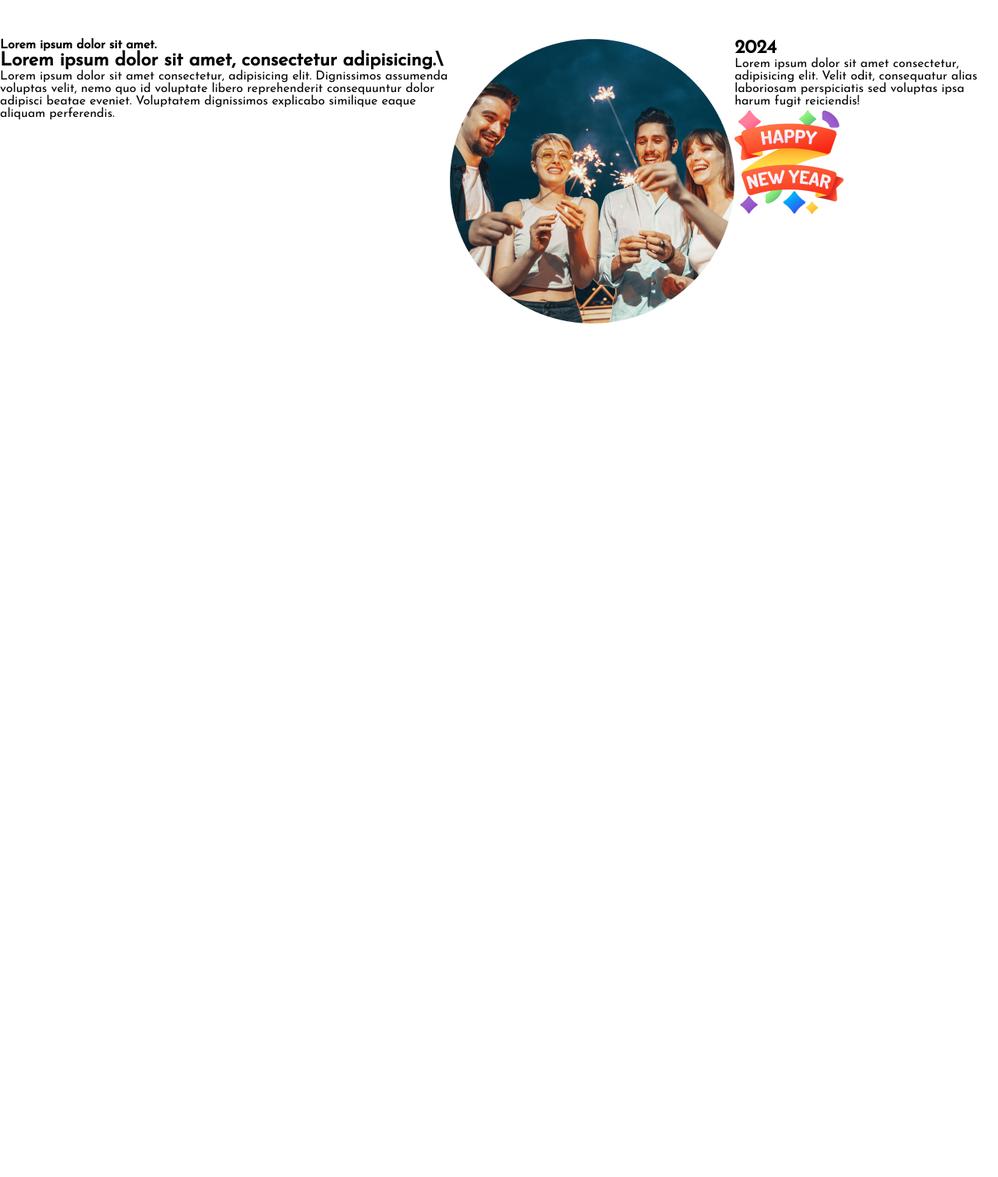
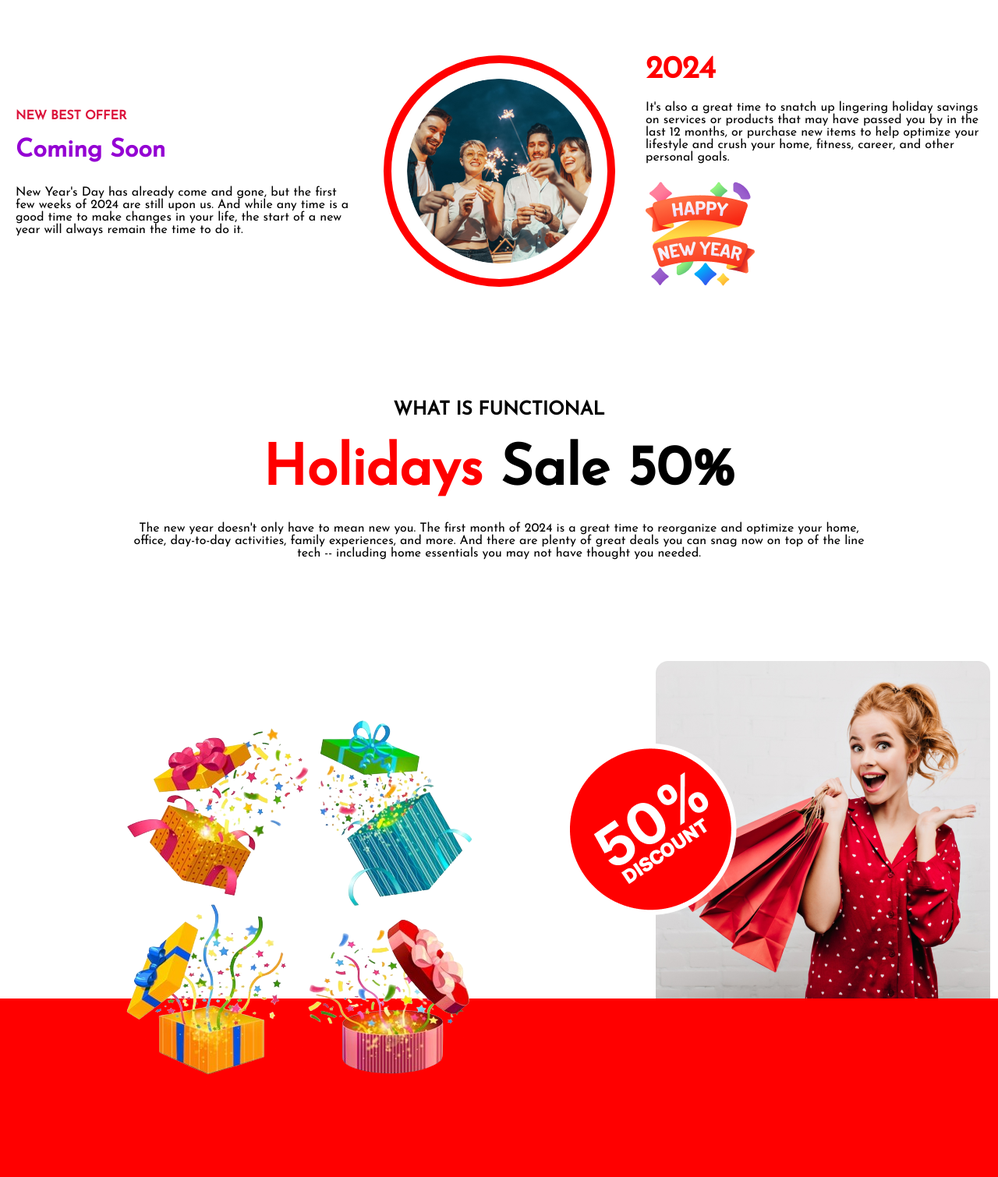
Before and after one commit to khsultana/happy-new-year, a plain HTML site: page index.html in a window 1280 px wide. Shown: the part 2660-4170 px from the top of the page at 78% size. Before the commit the page ends 3079 px from the top, so only its background shows below. Drawn offline with Linux system fonts and the light colour scheme.

Commit message:
many section add

```diff
--- a/css/style.css
+++ b/css/style.css
@@ -1,85 +1,98 @@
 @import url('https://fonts.googleapis.com/css2?family=Josefin+Sans&display=swap');
 
-*{
+* {
     margin: 0;
     padding: 0%;
     font-family: 'Josefin Sans', sans-serif;
 }
-.header-section{
-background:linear-gradient(180deg, rgb(0, 0, 0), transparent), url(../resources/Banner\ Image.png);
+
+.header-section {
+    background: linear-gradient(180deg, rgb(0, 0, 0), transparent), url(../resources/Banner\ Image.png);
     max-width: 1320px;
     height: 600px;
     background-size: cover;
 }
-.banner-paragraph p{
+
+.banner-paragraph p {
     text-align: center;
     font-size: 32px;
     color: white;
     padding-top: 177px;
 }
-.header-section h1{
+
+.header-section h1 {
     text-align: center;
     font-size: 72px;
     color: white;
     padding-top: 20px;
 }
 
-.section-part{
+.section-part {
     text-align: center;
     padding-top: 120px;
 }
-.section-part h1{
+
+.section-part h1 {
     color: red;
     font-size: 80px;
 }
-.section-part p{
+
+.section-part p {
     color: red;
     font-size: 22px;
     padding-top: 30px;
 }
-.section-part h4{
+
+.section-part h4 {
     font-size: 30px;
     padding-top: 10px;
 }
-.section-img img{
+
+.section-img img {
     padding-top: 45px;
     display: block;
     margin: auto;
     width: 50%;
 }
-.midnight-section{
+
+.midnight-section {
     margin-top: 120px;
     max-width: 1320px;
     height: 600px;
     background-size: cover;
-    background-image:linear-gradient(90deg, rgb(0, 0, 0), transparent), url(../resources/Vectorrr.png);
+    background-image: linear-gradient(90deg, rgb(0, 0, 0), transparent), url(../resources/Vectorrr.png);
 }
 
-.midnight-party{
+.midnight-party {
     display: flex;
     justify-content: center;
     align-items: center;
 }
-.text-section{
+
+.text-section {
     width: 50%;
     margin-top: 100px;
 }
-.img-section{
+
+.img-section {
     margin-top: 100px;
 }
-.text-section h1{
+
+.text-section h1 {
     text-align: left;
     font-size: 72px;
     color: white;
     padding-top: 20px;
 }
-.text-section p{
+
+.text-section p {
     text-align: left;
     font-size: 20px;
     color: white;
     padding-top: 20px;
 }
-.text-section button{
+
+.text-section button {
     border-style: none;
     padding: 20px 40px;
     background-color: crimson;
@@ -89,17 +102,18 @@ background-size: cover;
 
 }
 
-.time-section{
+.time-section {
     max-width: 1320px;
     height: 482px;
-    background-image: linear-gradient(180deg, pink , white);
+    background-image: linear-gradient(180deg, pink, white);
     margin-top: 120px;
     font-size: 30px;
     text-align: center;
     margin-bottom: 50px;
     justify-content: center;
 }
-.btn-section button{
+
+.btn-section button {
     border-style: none;
     padding: 20px 40px;
     background-color: crimson;
@@ -107,10 +121,99 @@ background-size: cover;
     font-size: 20px;
     margin-top: 20px;
 }
-.time{
+
+.time {
     padding-top: 220px;
 }
-.coming-soon{
+
+.coming-soon {
     display: flex;
-    justify-content: space-evenly
+    margin: 0% auto;
+    align-items: center;
+    gap: 40px;
+    max-width: 1320;
+    padding: 20px;
 }
+
+.part-one {
+    width: 50%;
+}
+
+.part-one h4 {
+    color: crimson;
+    padding-bottom: 20px;
+}
+
+.part-one h1 {
+    font-size: 32px;
+    color: darkviolet;
+    padding-bottom: 30px;
+}
+
+
+.part-two img {
+    width: 80%;
+    border: 10px solid red;
+    border-radius: 50%;
+    padding: 20px;
+}
+
+.part-three {
+    width: 50%;
+}
+
+.part-three h1 {
+    color: red;
+    font-size: 40px;
+    padding-bottom: 20px;
+}
+
+.part-three p {
+    padding-bottom: 20px;
+
+}
+
+.functional {
+    text-align: center;
+    width: 75%;
+    margin: 0% auto;
+    margin-top: 120px;
+}
+
+.functional h4 {
+    font-size: 24px;
+    padding-bottom: 30px;
+}
+
+.functional h1 {
+    font-size: 72px;
+    padding-bottom: 30px;
+}
+
+
+
+.holy {
+    color: red;
+}
+
+.discount-section {
+    display: flex;
+    margin-top: 120px;
+    background-image: url(../resources/Box.png), url(../resources/Rectangle\ 2.png);
+    background-repeat: no-repeat;
+    background-position: left, bottom;
+    padding-bottom: 215px;
+    justify-content: right;
+}
+
+.image-sec {
+    display: flex;
+    align-items: center;
+    padding: 10px;
+
+}
+
+.circle {
+    position: relative;
+    left: 20%;
+}
--- a/index.html
+++ b/index.html
@@ -1,13 +1,17 @@
 <!DOCTYPE html>
 <html lang="en">
+
     <head>
         <meta charset="UTF-8">
         <meta name="viewport" content="width=device-width, initial-scale=1.0">
         <title> Happy New Year </title>
-     <link rel="stylesheet" href="https://cdnjs.cloudflare.com/ajax/libs/font-awesome/6.5.1/css/all.min.css" integrity="sha512-DTOQO9RWCH3ppGqcWaEA1BIZOC6xxalwEsw9c2QQeAIftl+Vegovlnee1c9QX4TctnWMn13TZye+giMm8e2LwA==" crossorigin="anonymous" referrerpolicy="no-referrer" />
+        <link rel="stylesheet" href="https://cdnjs.cloudflare.com/ajax/libs/font-awesome/6.5.1/css/all.min.css"
+            integrity="sha512-DTOQO9RWCH3ppGqcWaEA1BIZOC6xxalwEsw9c2QQeAIftl+Vegovlnee1c9QX4TctnWMn13TZye+giMm8e2LwA=="
+            crossorigin="anonymous" referrerpolicy="no-referrer" />
         <link rel="stylesheet" href="css/style.css">
 
     </head>
+
     <body>
         <header class="header-section">
             <div class="banner-paragraph">
@@ -34,7 +38,8 @@
             <div class="midnight-party">
                 <div class="text-section">
                     <h1>Welcome to midnight party</h1>
-        <p>Male fronted premier party band based in London perfect for wedding receptions, private parties, corporate functions and much more    </p>
+                    <p>Male fronted premier party band based in London perfect for wedding receptions, private parties,
+                        corporate functions and much more </p>
                     <button>Join Now</button>
                 </div>
                 <div class="img-section">
@@ -48,9 +53,9 @@
         <section class="time-section">
             <div class="time">
                 <div class="text-span">
-        <span style="color: chocolate;">Place: </span> <a>New Park Hotel</a> <br>
-        <span style="color: chocolate;">Date: </span> <a>10 January Night 2024</a><br>
-        <span style="color: chocolate;">Time: </span> <a>Evening 7.30 pm to 12.30 am</a>
+                    <span style="color: rgb(255, 106, 0);">Place: </span> <a>New Park Hotel</a> <br>
+                    <span style="color: rgb(255, 106, 0)">Date: </span> <a>10 January Night 2024</a><br>
+                    <span style="color: rgb(255, 106, 0)">Time: </span> <a>Evening 7.30 pm to 12.30 am</a>
                 </div>
                 <div class="btn-section">
                     <button>Join Now</button>
@@ -62,19 +67,54 @@
         <!-- section 04 -->
         <section class="coming-soon">
             <div class="part-one">
-        <h4>Lorem ipsum dolor sit amet.</h4>
-        <h1>Lorem ipsum dolor sit amet, consectetur adipisicing.\</h1>
-        <p>Lorem ipsum dolor sit amet consectetur, adipisicing elit. Dignissimos assumenda voluptas velit, nemo quo id voluptate libero reprehenderit consequuntur dolor adipisci beatae eveniet. Voluptatem dignissimos explicabo similique eaque aliquam perferendis.</p>
+                <h4>NEW BEST OFFER</h4>
+                <h1>Coming Soon</h1>
+                <p>New Year's Day has already come and gone, but the first few weeks of 2024 are still upon us. And
+                    while any time is a good time to make changes in your life, the start of a new year will always
+                    remain the time to do it.
+
+                </p>
             </div>
             <div class="part-two">
                 <img src="resources/Ellipse 1.png" alt="">
             </div>
             <div class="part-three">
                 <h1>2024</h1>
-        <p>Lorem ipsum dolor sit amet consectetur, adipisicing elit. Velit odit, consequatur alias laboriosam perspiciatis sed voluptas ipsa harum fugit reiciendis!</p>
+                <p>It's also a great time to snatch up lingering holiday savings on services or products that may have
+                    passed you by in the last 12 months, or purchase new items to help optimize your lifestyle and crush
+                    your home, fitness, career, and other personal goals.
+
+                </p>
                 <img src="resources/Group 96.png" alt="">
             </div>
         </section>
         <!-- section 04 -->
+
+        <!-- section 05 -->
+        <section class="functional">
+            <h4>
+                WHAT IS FUNCTIONAL
+            </h4>
+            <h1><span class="holy">Holidays</span> Sale 50%</h1>
+            <p>The new year doesn't only have to mean new you. The first month of 2024 is a great time to reorganize and
+                optimize your home, office, day-to-day activities, family experiences, and more. And there are plenty of
+                great deals you can snag now on top of the line tech -- including home essentials you may not have
+                thought you needed. </p>
+        </section>
+        <!-- section 05 -->
+
+        <!-- section 06 -->
+        <section class="discount-section">
+            <div class="image-sec">
+                <div class="circle">
+                    <img src="resources/Group 44.png" alt="">
+                </div>
+                <div>
+                    <img src=" resources/Rectangle 1.png" alt="">
+                </div>
+            </div>
+        </section>
+        <!-- section 06 -->
     </body>
+
 </html>
```
Also changed, not shown: resources/Box.png (added), resources/group45.png (added). Lines whose indentation alone changed are shown as unchanged.
